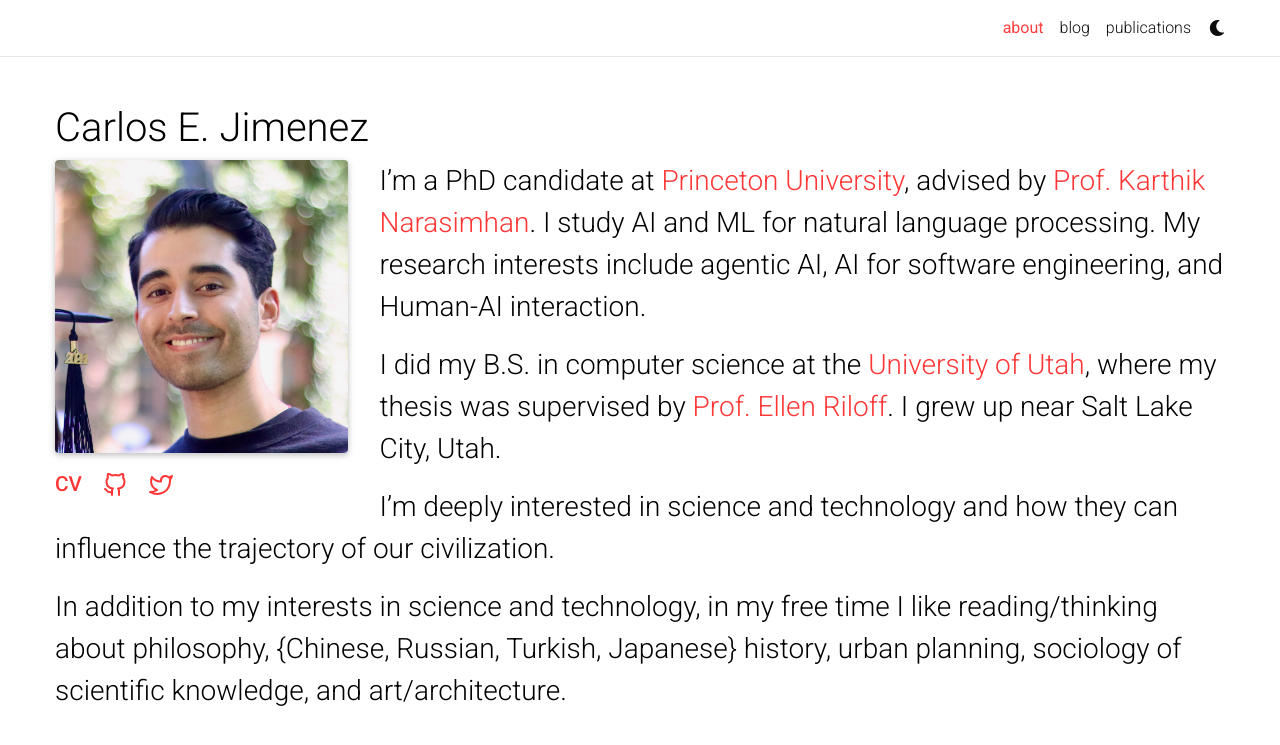
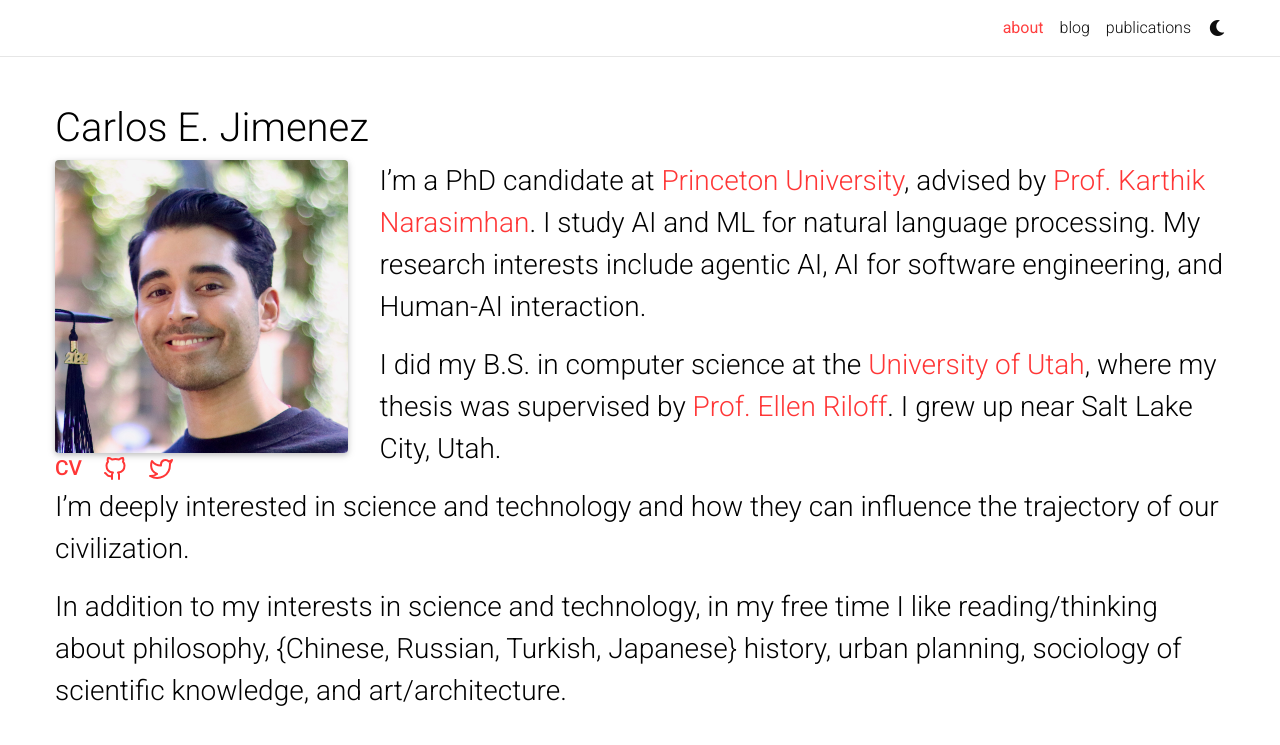
Before and after one commit to carlosejimenez/carlosejimenez.github.io, a Jekyll site: the page built from _pages/about.md, in a window 1280 px wide. Shown: the top 745 px of the page. Built offline with Jekyll 4.4.1, drawn with Linux system fonts in a browser that asks for light colours; comment, search, counter and statistics services are not loaded; a style sheet for code colours, icons or effects is not loaded.

Commit message:
Update about layout

```diff
--- a/_layouts/about.html
+++ b/_layouts/about.html
@@ -16,10 +16,7 @@
           <div class="profile float-{%- if page.profile.align == 'left' -%}left{%- else -%}right{%- endif -%}">
             {%- if page.profile.image %}
               {%- assign profile_image_path = page.profile.image | prepend: '/assets/img/' | prepend: site.baseurl | prepend: site.url -%}
-              {% include figure.html
-              path=profile_image_path
-              class="img-fluid z-depth-1 rounded"
-              alt=page.profile.image -%}
+              <img src="{{ profile_image_path }}" class="img-fluid z-depth-1 rounded" alt="{{ page.profile.image }}">
             {% endif -%}
             {%- if page.social %}
             <!-- Social -->
```
